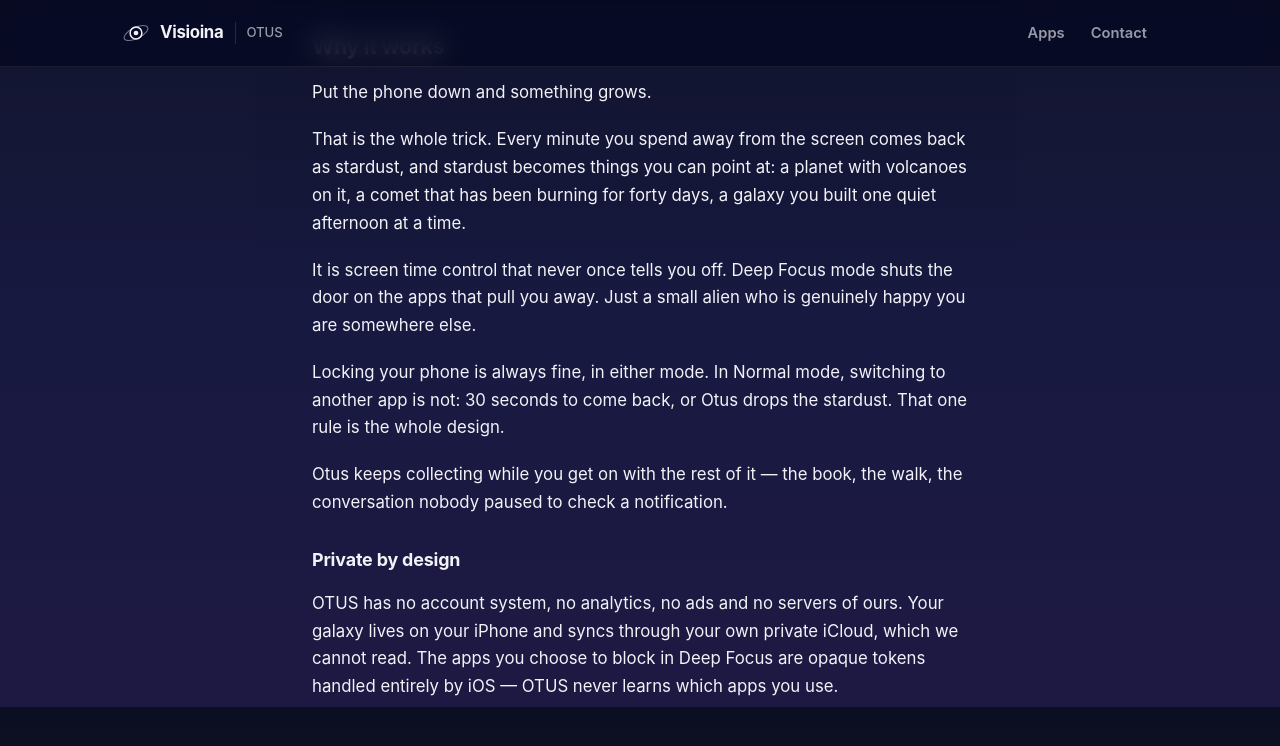
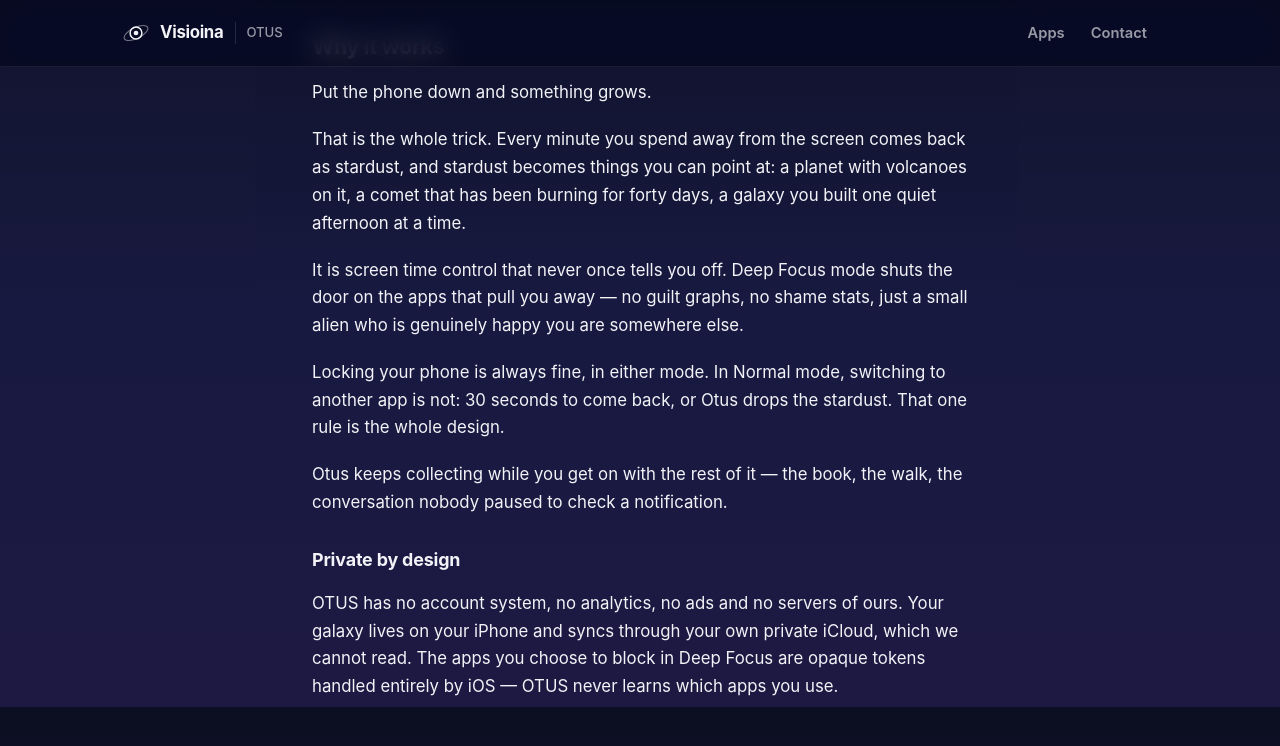
Before and after one commit to selinahti/visioinawebsite, a Jekyll site: the page built from _apps/otus/index.md, in a window 1280 px wide and 900 px high, scrolled down 1993 px. Shown: the top 746 px of the window. Built offline with Jekyll 4.4.1, drawn with Linux system fonts in a browser that asks for light colours.

Commit message:
Keep the graphs and the stats, lose the redundancy
The trim before this took out the clause that repeated "never once tells
you off" and the concrete one along with it. "No guilt graphs, no shame
stats" is the only place the page says what the other apps actually do,
and it is what gives "just a small alien" something to lean on.

Co-Authored-By: Claude Opus 5 <noreply@anthropic.com>

```diff
--- a/_apps/otus/index.md
+++ b/_apps/otus/index.md
@@ -124,8 +124,8 @@ volcanoes on it, a comet that has been burning for forty days, a galaxy you
 built one quiet afternoon at a time.
 
 It is screen time control that never once tells you off. Deep Focus mode shuts
-the door on the apps that pull you away. Just a small alien who is genuinely
-happy you are somewhere else.
+the door on the apps that pull you away — no guilt graphs, no shame stats, just
+a small alien who is genuinely happy you are somewhere else.
 
 Locking your phone is always fine, in either mode. In Normal mode, switching
 to another app is not: 30 seconds to come back, or Otus drops the stardust.
```
